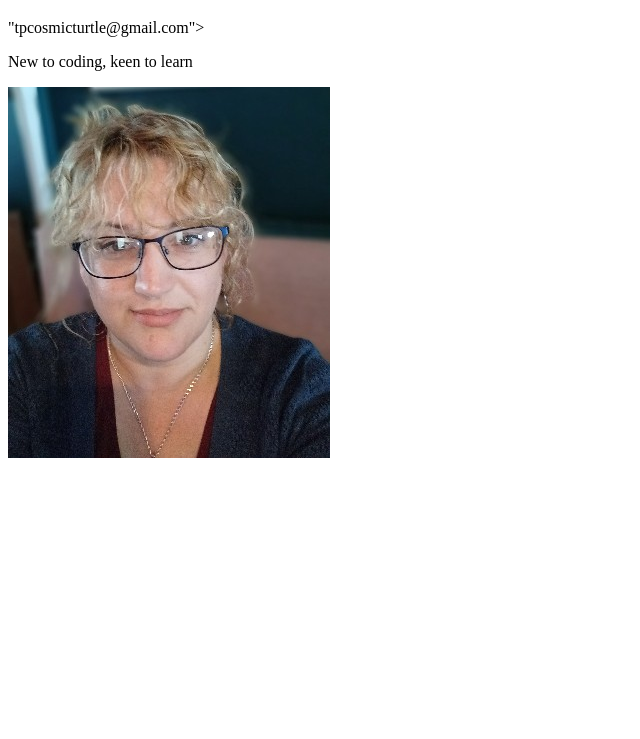
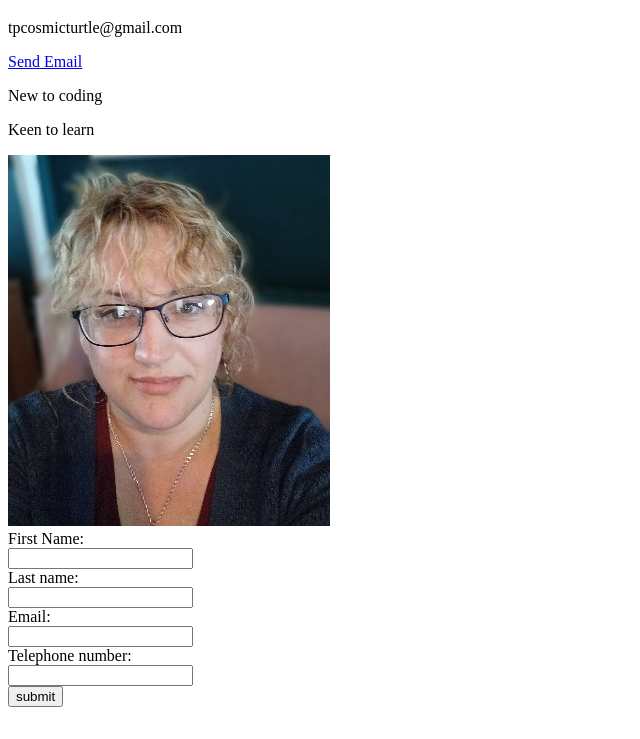
Before and after one commit to Anya-Amanita/Coding-BC-2025, a plain HTML site: page My Work/index.html in a window 1280 px wide. Shown: the part 61-800 px from the top of the page, without its empty margins (0-640 px from the left). Drawn offline with Linux system fonts and the light colour scheme.

Commit message:
Updated with mailto and contact form

```diff
--- a/My Work/index.html
+++ b/My Work/index.html
@@ -3,14 +3,29 @@
 <head>
     <meta charset="UTF-8">
     <meta name="viewport" content="width=device-width, initial-scale=1.0">
-    <title>Document</title>
+    <title>AH Profile</title>
 </head>
 <body>
 <h1>Anya Hall</h1>
-<p>"tpcosmicturtle@gmail.com"></p>
-<a href="mailto:tpcosmicturtle@gmail.com"></a>
+<p>tpcosmicturtle@gmail.com</p>
+<p><a href="mailto:someone@example.com">Send Email</a></p>
+<a href="mailto:someone@example.com"></a>
 <body>
-<p>New to coding, keen to learn</p>
-<img src="Anya pic.jpg" alt="Picture of Anya">
+<p>New to coding</p>
+<p>Keen to learn</p>
+
+<div><img src="Anya pic.jpg" alt="Picture of Anya"></div>
+
+<form action="/action_page.php">
+<label for="fname">First Name:</label><br>
+<input type="text" name="fname" id="fname"><br>
+<label for="lname">Last name:</label><br>
+<input type="text" name="lname" id="lname"><br>
+<label for="email">Email:</label><br>
+<input type="email" name="email" id="email"><br>
+<label for="phone">Telephone number:</label><br>
+<input type="tel" name="phone" id="phone"><br>
+<button type="submit">submit</button>
+</form>
 </body>
 </html>
```
